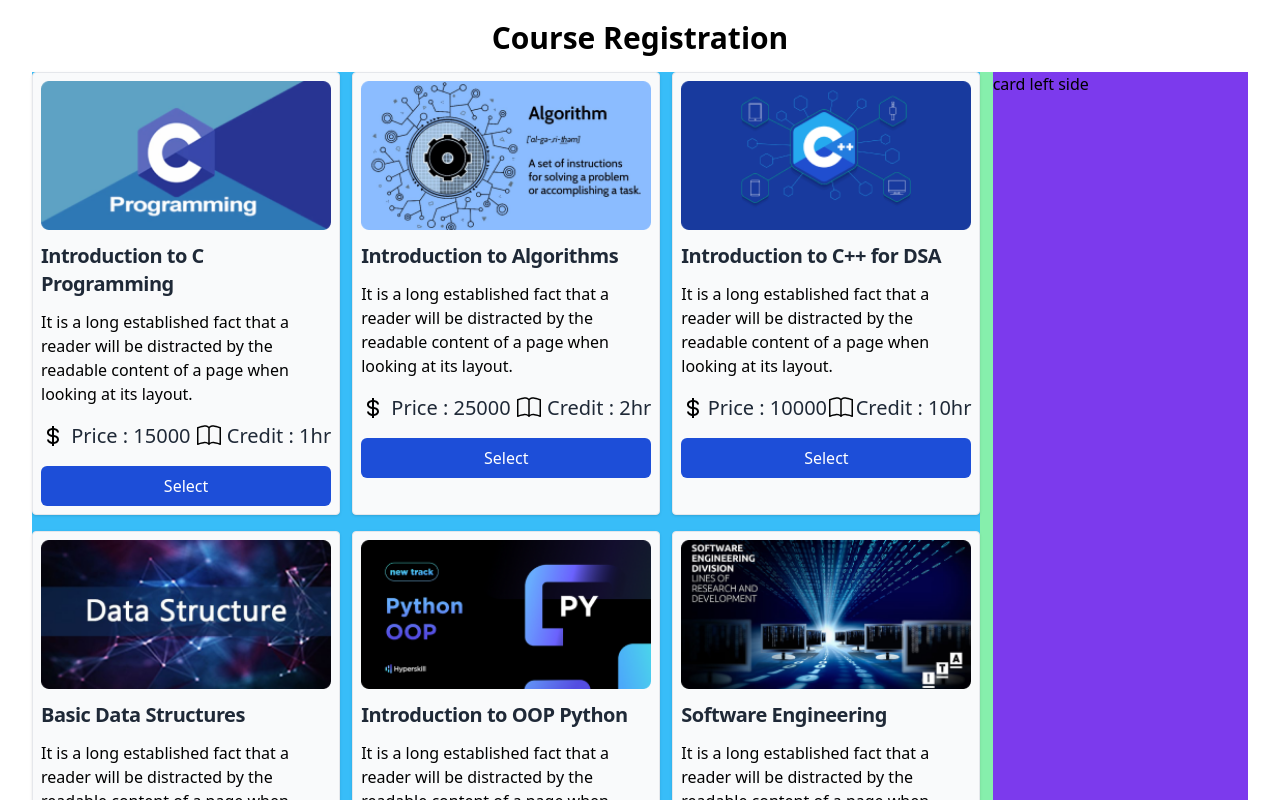
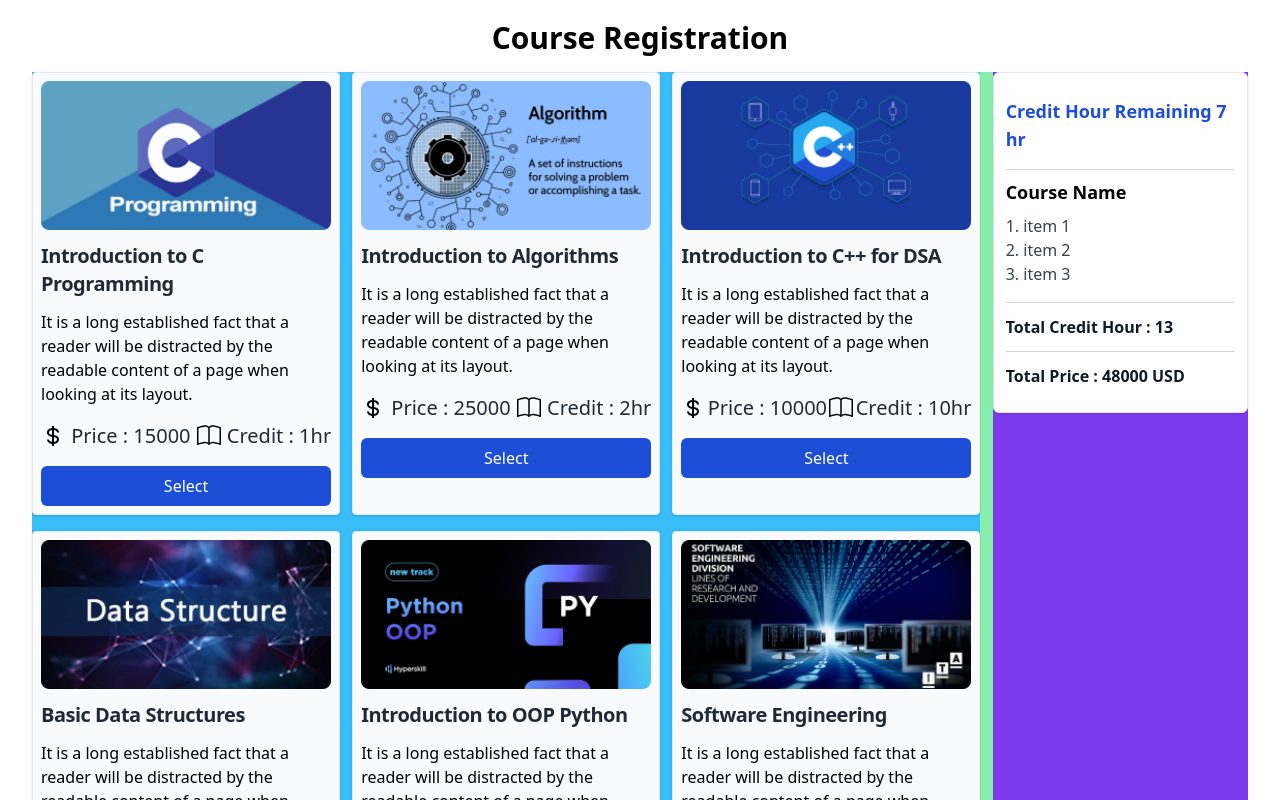
Before and after one commit to MoniruzzamanBillal/ph-assignment-7, a React (Vite) app: page / in a window 1280 px wide. Shown: the top 800 px of the page. Built offline with nearby package versions, Linux system fonts and the light colour scheme.

Commit message:
data card design done

```diff
--- a/src/App.jsx
+++ b/src/App.jsx
@@ -2,6 +2,7 @@ import { useEffect, useState } from "react";
 
 import "./App.css";
 import ItemCard from "./Components/ItemCard";
+import DataCard from "./Components/DataCard";
 
 function App() {
   const [datas, setDatas] = useState([]);
@@ -56,7 +57,7 @@ function App() {
 
         {/* right card starts  */}
         <div className="cardRight bg-violet-600 w-[21%] ">
-          <h1>card left side </h1>
+          <DataCard />
         </div>
         {/* right card ends */}
       </div>
--- /dev/null
+++ b/src/Components/DataCard.jsx
@@ -0,0 +1,47 @@
+import React from "react";
+
+const DataCard = () => {
+  return (
+    <>
+      <div className="dataCardContainer ">
+        <div className="dataCardWrapper  px-3 py-6 bg-white border border-gray-200 rounded-md shadow hover:bg-gray-100  ">
+          {/* card top section starts  */}
+          <div className="cardTop  pb-4 border-b border-gray-300 text-lg text-blue-700 font-semibold ">
+            <h1>Credit Hour Remaining 7 hr</h1>
+          </div>
+          {/* card top section ends */}
+
+          {/* card middle section starts  */}
+          <div className="cardMid  mt-2 pb-4 border-b border-gray-300 ">
+            <h1 className="  text-lg font-semibold mb-2 ">Course Name</h1>
+
+            <ul className=" list-decimal list-inside text-gray-700  ">
+              <li>item 1</li>
+              <li>item 2</li>
+              <li>item 3</li>
+            </ul>
+          </div>
+          {/* card middle section ends */}
+
+          {/* card credit hour section starts  */}
+          <div className="cardCredit  py-3 border-b border-gray-300 font-semibold text-gray-900  ">
+            <p>Total Credit Hour : 13</p>
+          </div>
+          {/* card credit hour section ends */}
+
+          {/* card price section starts  */}
+
+          <div className="cardPrice  pt-3 font-semibold text-gray-900  ">
+            <p>Total Price : 48000 USD</p>
+          </div>
+
+          {/* card price section ends */}
+
+          {/*  */}
+        </div>
+      </div>
+    </>
+  );
+};
+
+export default DataCard;
```
